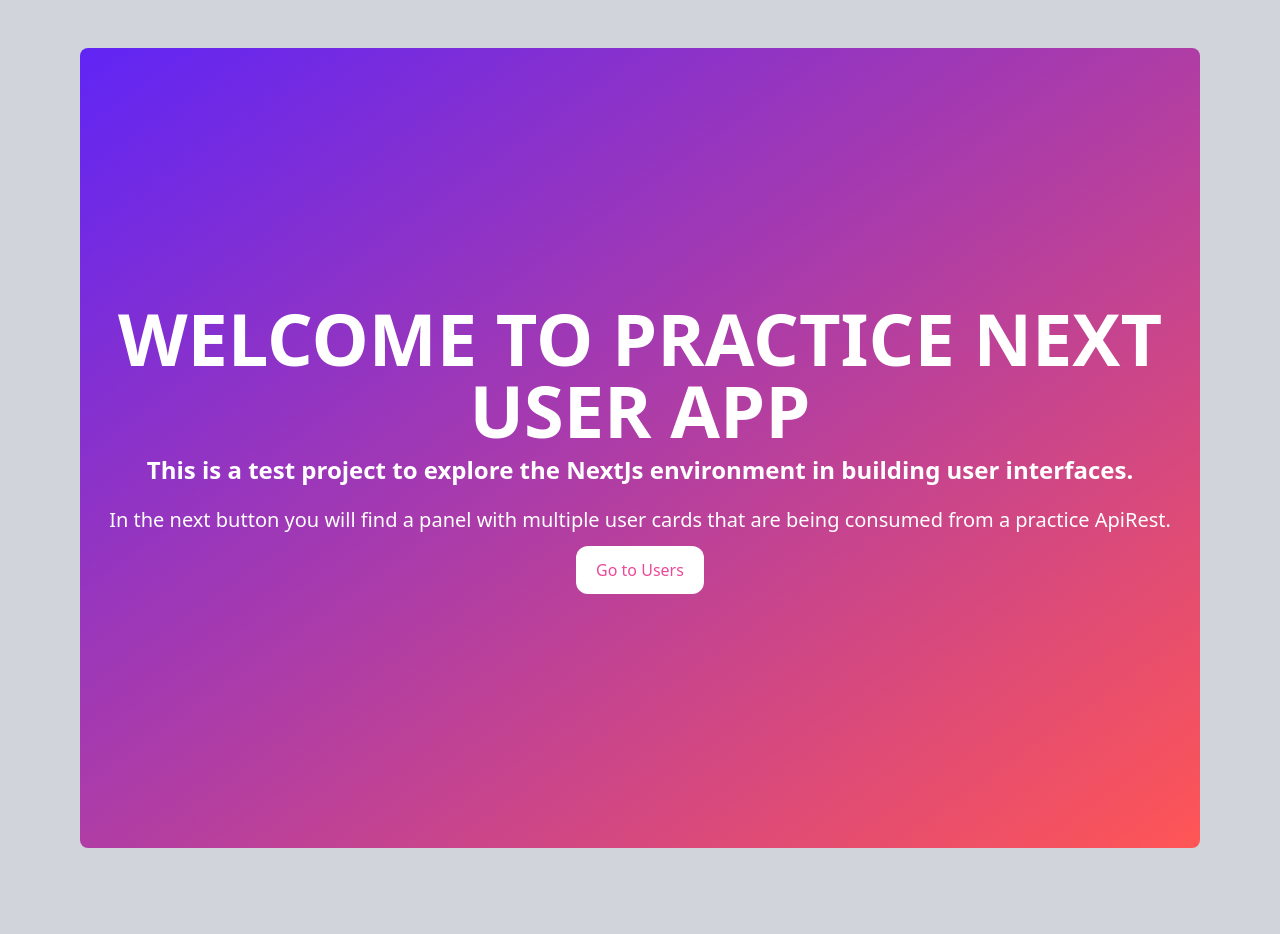
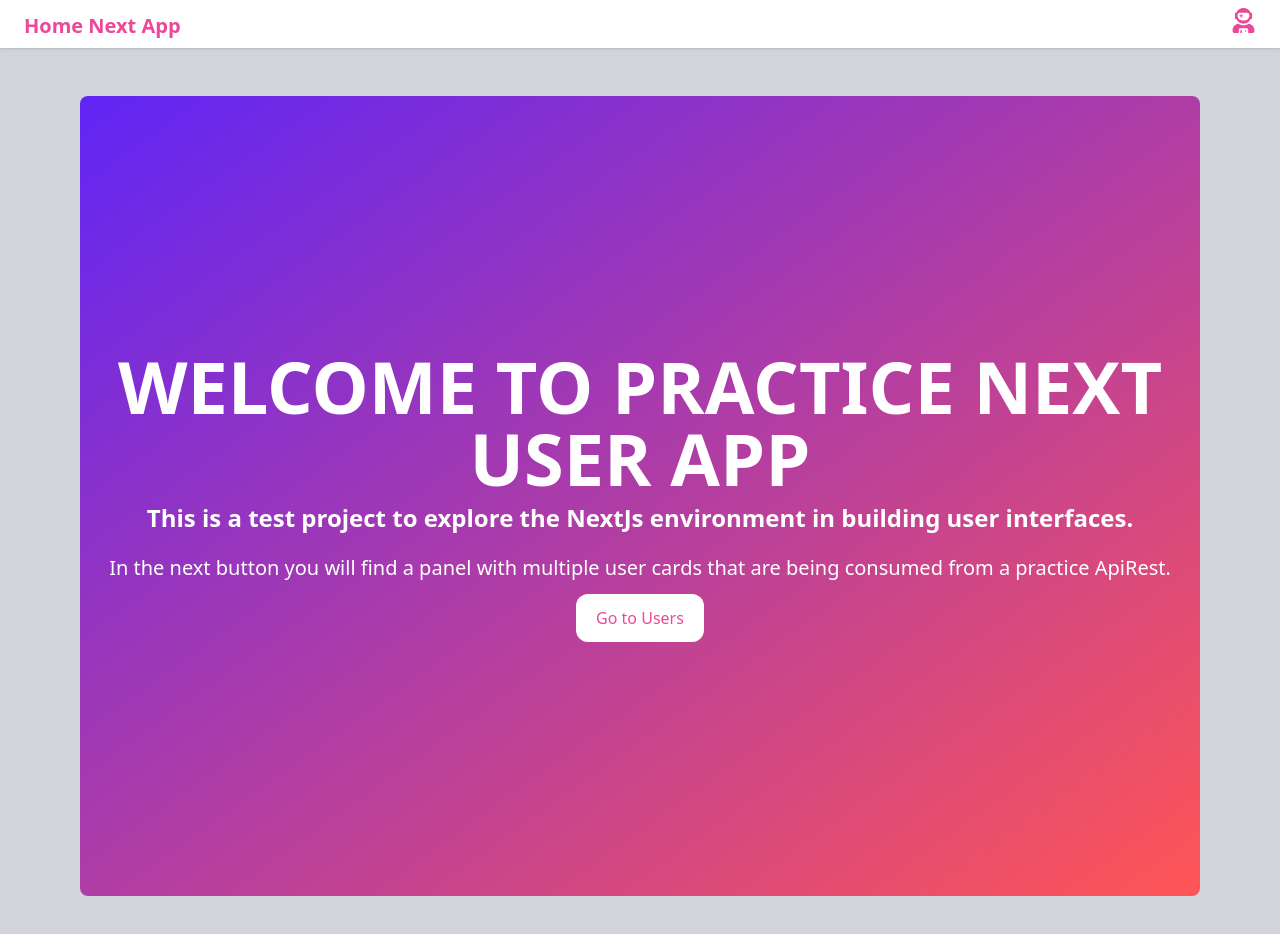
Before and after one commit to ken13-spect/Next-practice-app, a Next.js app: page / in a window 1280 px wide. Shown: the top 934 px of the page. Before the commit the page ends 896 px from the top, so only its background shows below. Built offline with nearby package versions, Linux system fonts and the light colour scheme.

Commit message:
:sparkles: Add navigation

```diff
--- a/app/layout.jsx
+++ b/app/layout.jsx
@@ -1,9 +1,16 @@
+import Navbar from "@/components/Navbar";
 import "./globals.css";
 
 export default function RootLayout({ children }) {
   return (
     <html lang="en">
-      <body className="max-w-6xl mx-auto px-4 sm:px-6 lg:px-4 py-12">{children}</body>
+      <body>
+        <Navbar />
+      <main className="max-w-6xl mx-auto px-4 sm:px-6 lg:px-4 py-12">
+      {children}
+      </main>
+      </body>
+
     </html>
   );
 }
--- a/app/users/[userId]/page.jsx
+++ b/app/users/[userId]/page.jsx
@@ -14,7 +14,7 @@
     <div className="flex flex-col items-center">
       <Card user={user} />
       <Link href="/users">
-      <button className="bg-white text-pink-500 px-4 py-2 font-semibold rounded-lg my-3 "> Back</button>
+      <button className="bg-white text-pink-500 px-4 py-2 font-semibold rounded-lg my-3  transition duration-200 hover:shadow-lg hover:shadow-indigo-300"> Back</button>
        </Link>
 
     </div>
--- a/app/users/page.jsx
+++ b/app/users/page.jsx
@@ -4,7 +4,6 @@
 async function FechUsers() {
   const response = await fetch("https://reqres.in/api/users");
   const data = await response.json();
-  console.log(data.data);
   return data.data;
 }
 
--- /dev/null
+++ b/components/Navbar.jsx
@@ -0,0 +1,26 @@
+"use client";
+import { FaUserAstronaut } from "react-icons/fa";
+import { usePathname } from "next/navigation";
+import Link from "next/link";
+import React, { use } from "react";
+
+export default function Navbar() {
+  const pathname = usePathname();
+
+  return (
+    <nav className=" flex flex-col text-center sm:flex-row sm:text-left sm:justify-between py-2 px-6 bg-white text-pink-500 shadow sm:items-baseline w-full">
+      <Link className="text-xl font-semibold" href={"/"}>
+        Home Next App
+      </Link>
+      <ul>
+        {pathname !== "/users" &&(
+          <li>
+            <Link href={"/users"}>
+              <FaUserAstronaut size={25} />
+            </Link>
+          </li>
+        )}
+      </ul>
+    </nav>
+  );
+}
```
